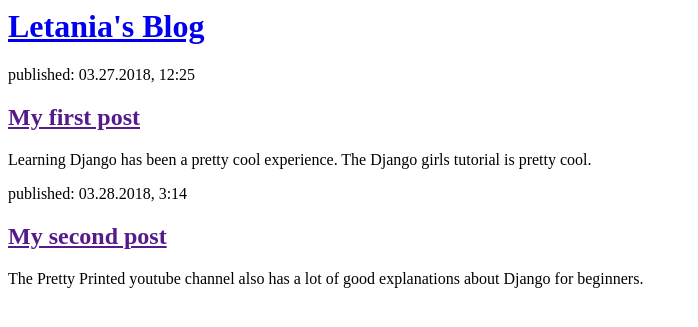
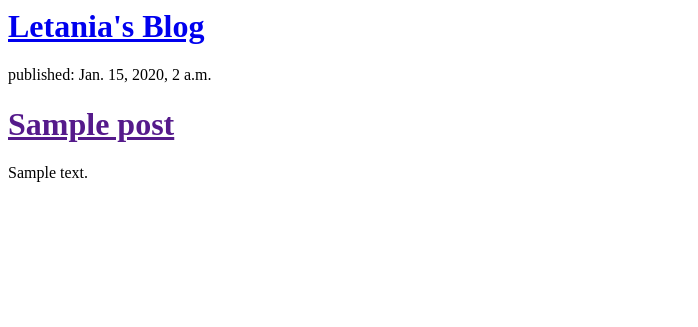
Before and after one commit to letaniaferreira/django-tutorial, a Django app: template blog/templates/blog/post_list.html in a window 1280 px wide. Shown: the top 327 px of the page, without its empty margins (0-698 px from the left). Run offline with Django 3.2, Linux system fonts and the light colour scheme; the template is opened without the code that fills it: values that come from a table or form of the project are taken from there, others are empty; tables that the repository leaves empty hold one stand-in row (values such as "Sample post").

Commit message:
added Jinja, modified templates and views

```diff
--- a/blog/models.py
+++ b/blog/models.py
@@ -1,5 +1,6 @@
 from django.db import models
 from django.utils import timezone
+
 
 class Post(models.Model):
     """Post information"""
--- a/blog/templates/blog/post_list.html
+++ b/blog/templates/blog/post_list.html
@@ -6,18 +6,15 @@
         <div>
             <h1><a href="/">Letania's Blog</a></h1>
         </div>
+        {% for post in posts %}
+            <div>
 
-        <div>
-            <p>published: 03.27.2018, 12:25</p>
-            <h2><a href="">My first post</a></h2>
-            <p>Learning Django has been a pretty cool experience. The Django girls tutorial is pretty cool.</p>
-        </div>
+                <p>published: {{ post.published_date }}</p>
+                <h1><a href="">{{ post.title }}</a></h1>
+                <p>{{ post.text|linebreaksbr }}</p>
 
-        <div>
-            <p>published: 03.28.2018, 3:14</p>
-            <h2><a href="">My second post</a></h2>
-            <p>The Pretty Printed youtube channel also has a lot of good explanations about Django for beginners.</p>
-        </div>
+            </div>
+        {% endfor %}
     </body>
 
 </html>
--- a/blog/views.py
+++ b/blog/views.py
@@ -1,5 +1,8 @@
 from django.shortcuts import render
+from django.utils import timezone
+from .models import Post
 
 # Create your views here.
 def post_list(request):
-    return render(request, 'blog/post_list.html', {})
+    posts = Post.objects.filter(published_date__lte=timezone.now()).order_by('published_date')
+    return render(request, 'blog/post_list.html', {'posts': posts})
```
